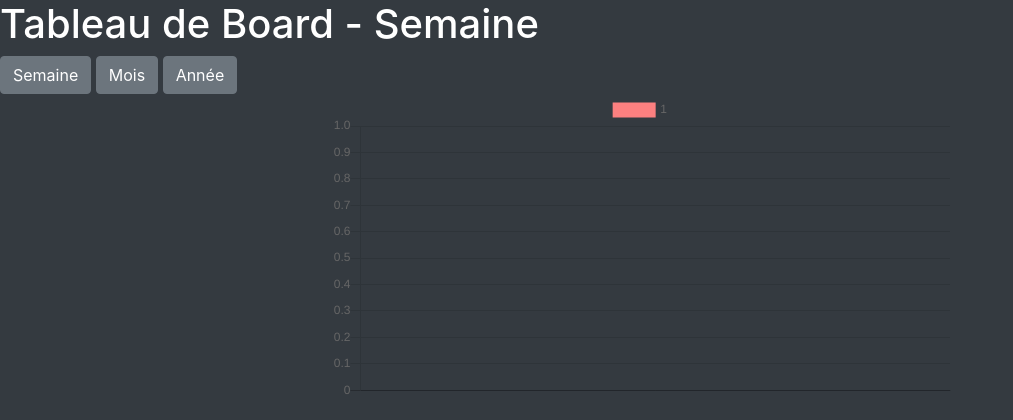
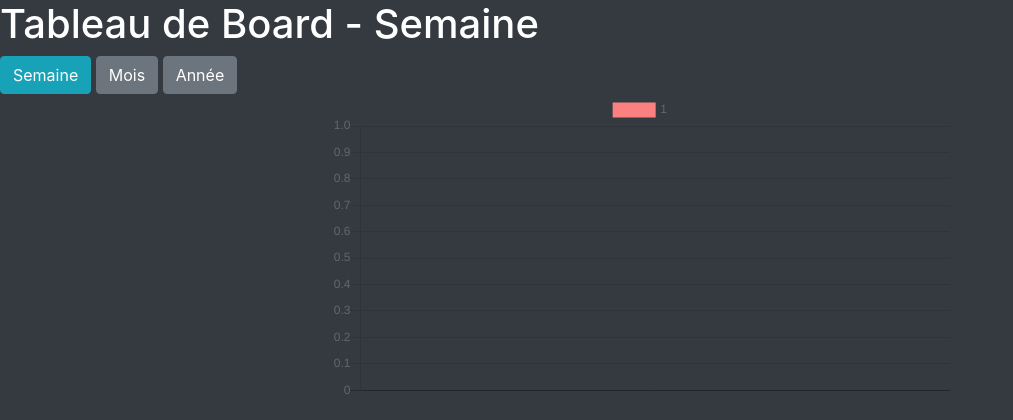
Before and after one commit to Grand840/CurrencyDashBoard, a Django app: a page that uses src/devise/templates/devise/index.html in a window 1280 px wide. Shown: the top 420 px of the page, without its empty margins (0-1013 px from the left). Run offline with Django 3.2, Linux system fonts and the light colour scheme; data that the repository does not hold is empty.

Commit message:
Changement de la couleur des bouttons

```diff
--- a/src/devise/templates/devise/index.html
+++ b/src/devise/templates/devise/index.html
@@ -11,9 +11,9 @@
             <div class="row">
                 <div class="col">
                     <h1 class="text-white">Tableau de Board - {{ page_label }}</h1>
-                    <a href="{% url 'home' days_range=7 currencies=currencies %}" class="btn btn-secondary">Semaine</a>
-                    <a href="{% url 'home' days_range=30 currencies=currencies %}" class="btn btn-secondary">Mois</a>
-                    <a href="{% url 'home' days_range=365 currencies=currencies %}" class="btn btn-secondary">Année</a>
+                    <a href="{% url 'home' days_range=7 currencies=currencies %}" class="btn {% if page_label == 'Semaine' %}btn-info {% else %}btn-secondary{% endif %}">Semaine</a>
+                    <a href="{% url 'home' days_range=30 currencies=currencies %}" class="btn {% if page_label == 'Mois' %}btn-info {% else %}btn-secondary{% endif %}">Mois</a>
+                    <a href="{% url 'home' days_range=365 currencies=currencies %}" class="btn {% if page_label == 'Année' %}btn-info {% else %}btn-secondary{% endif %}">Année</a>
                 </div>
             </div>
             <div class="row justify-content-center">
```
